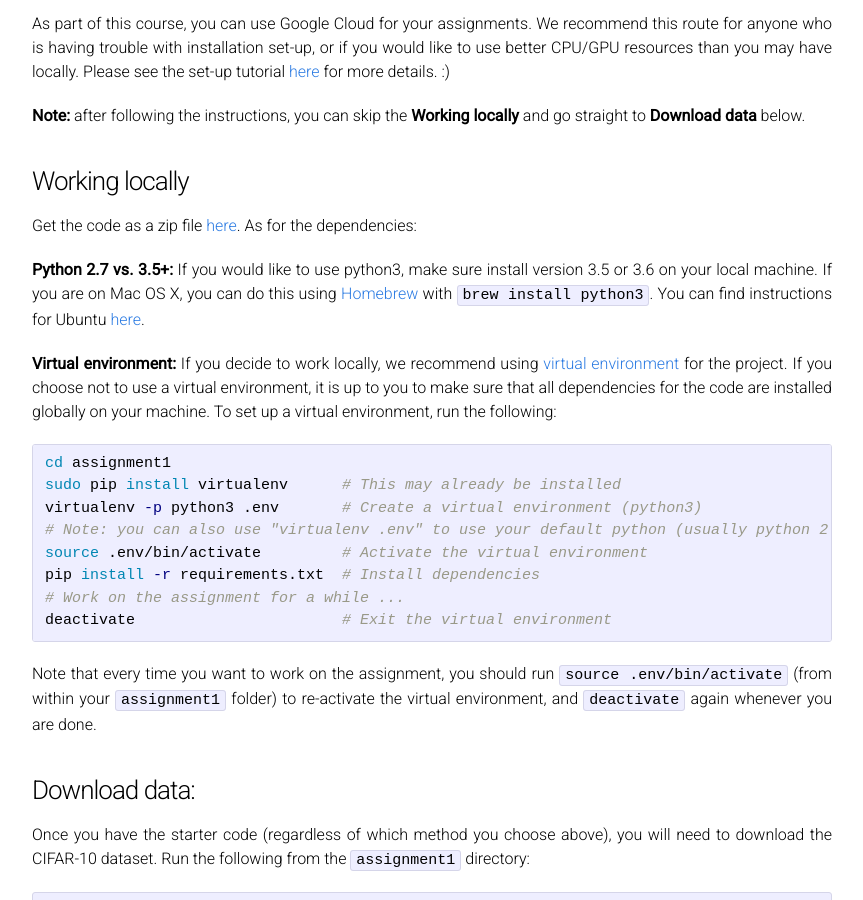
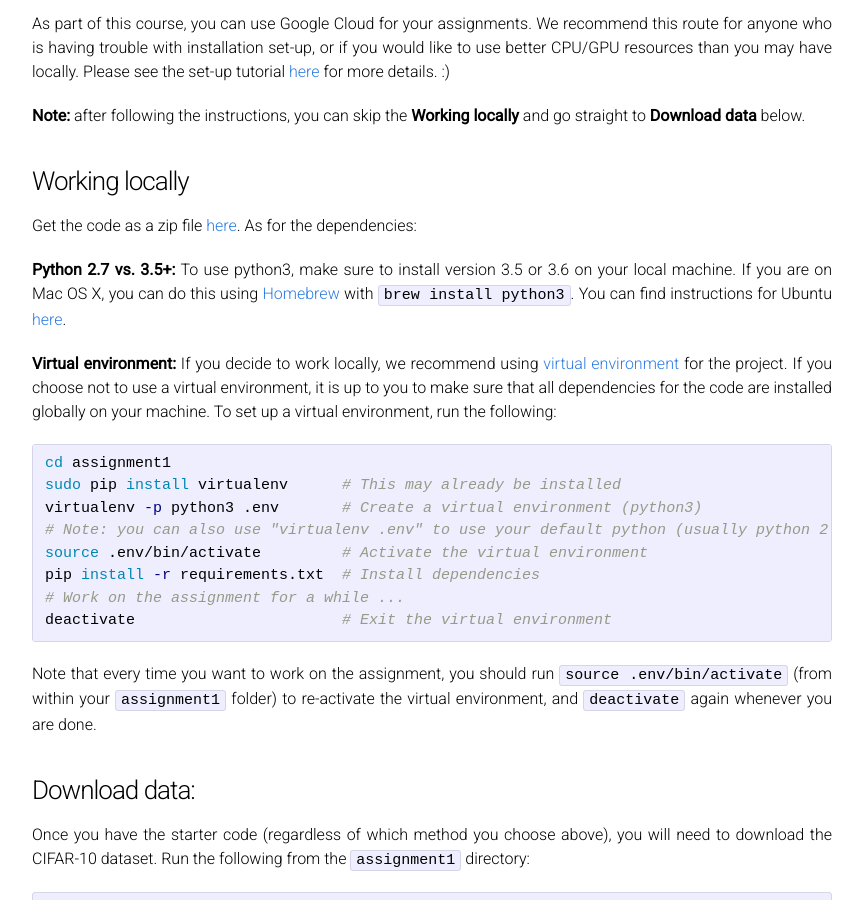
Before and after one commit to cs231n/cs231n.github.io, a Jekyll site: the page built from assignments/2017/assignment1.md, in a window 1280 px wide and 900 px high, scrolled down 639 px. Shown: the whole window, without its empty margins (208-1071 px from the left). Built offline with Jekyll 4.4.1, drawn with Linux system fonts in a browser that asks for light colours.

Commit message:
Update assignment1.md

```diff
--- a/assignments/2017/assignment1.md
+++ b/assignments/2017/assignment1.md
@@ -29,7 +29,7 @@
 Get the code as a zip file [here](http://cs231n.stanford.edu/assignments/2017/spring1617_assignment1.zip). As for the dependencies:
 
 **Python 2.7 vs. 3.5+:**
-If you would like to use python3, make sure install version 3.5 or 3.6 on your local machine. If you are on Mac OS X, you can do this using [Homebrew](https://brew.sh) with `brew install python3`. You can find instructions for Ubuntu [here](https://www.digitalocean.com/community/tutorials/how-to-install-python-3-and-set-up-a-local-programming-environment-on-ubuntu-16-04).
+To use python3, make sure to install version 3.5 or 3.6 on your local machine. If you are on Mac OS X, you can do this using [Homebrew](https://brew.sh) with `brew install python3`. You can find instructions for Ubuntu [here](https://www.digitalocean.com/community/tutorials/how-to-install-python-3-and-set-up-a-local-programming-environment-on-ubuntu-16-04).
 
 **Virtual environment:**
 If you decide to work locally, we recommend using [virtual environment](http://docs.python-guide.org/en/latest/dev/virtualenvs/) for the project. If you choose not to use a virtual environment, it is up to you to make sure that all dependencies for the code are installed globally on your machine. To set up a virtual environment, run the following:
```
